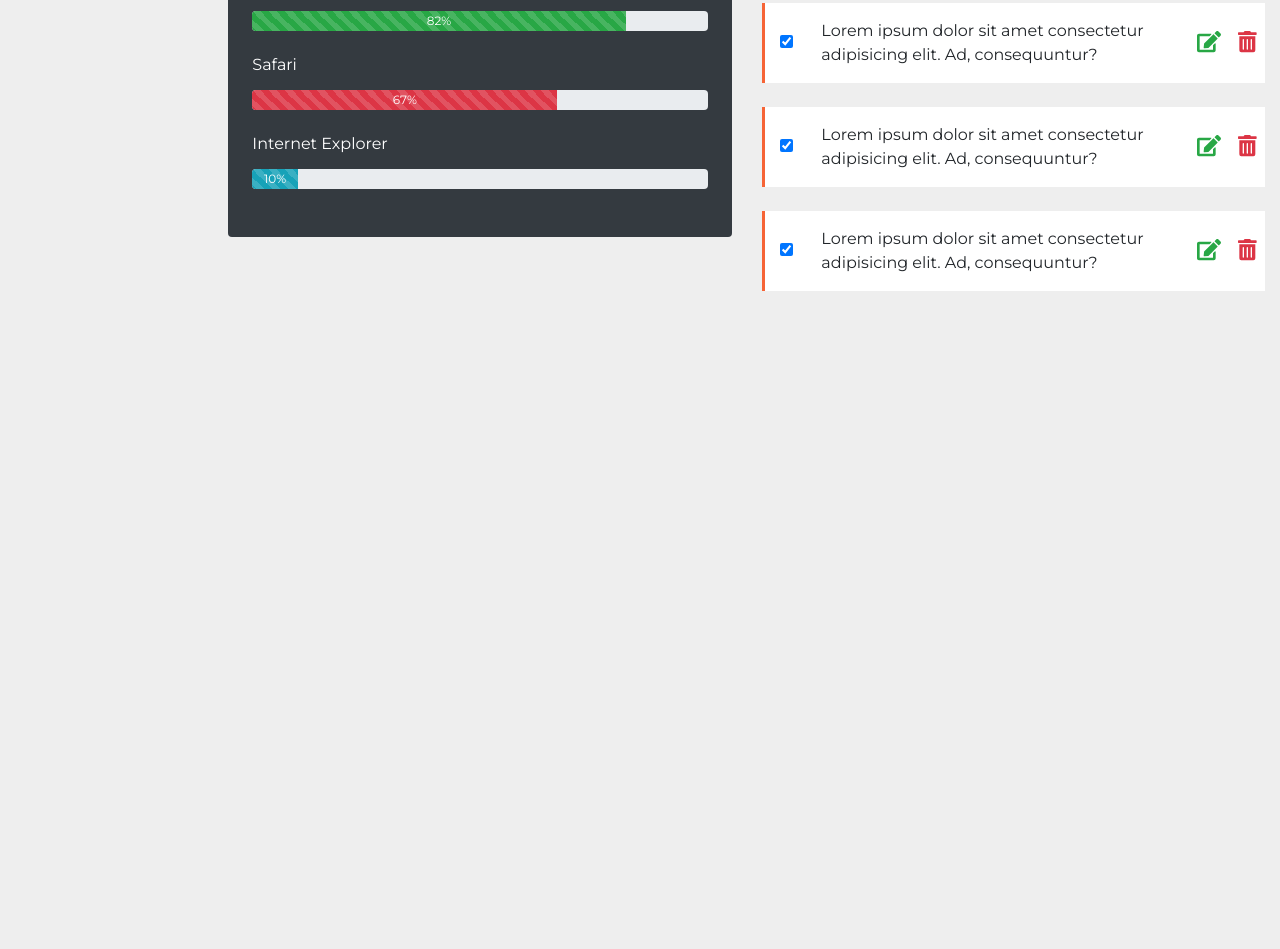
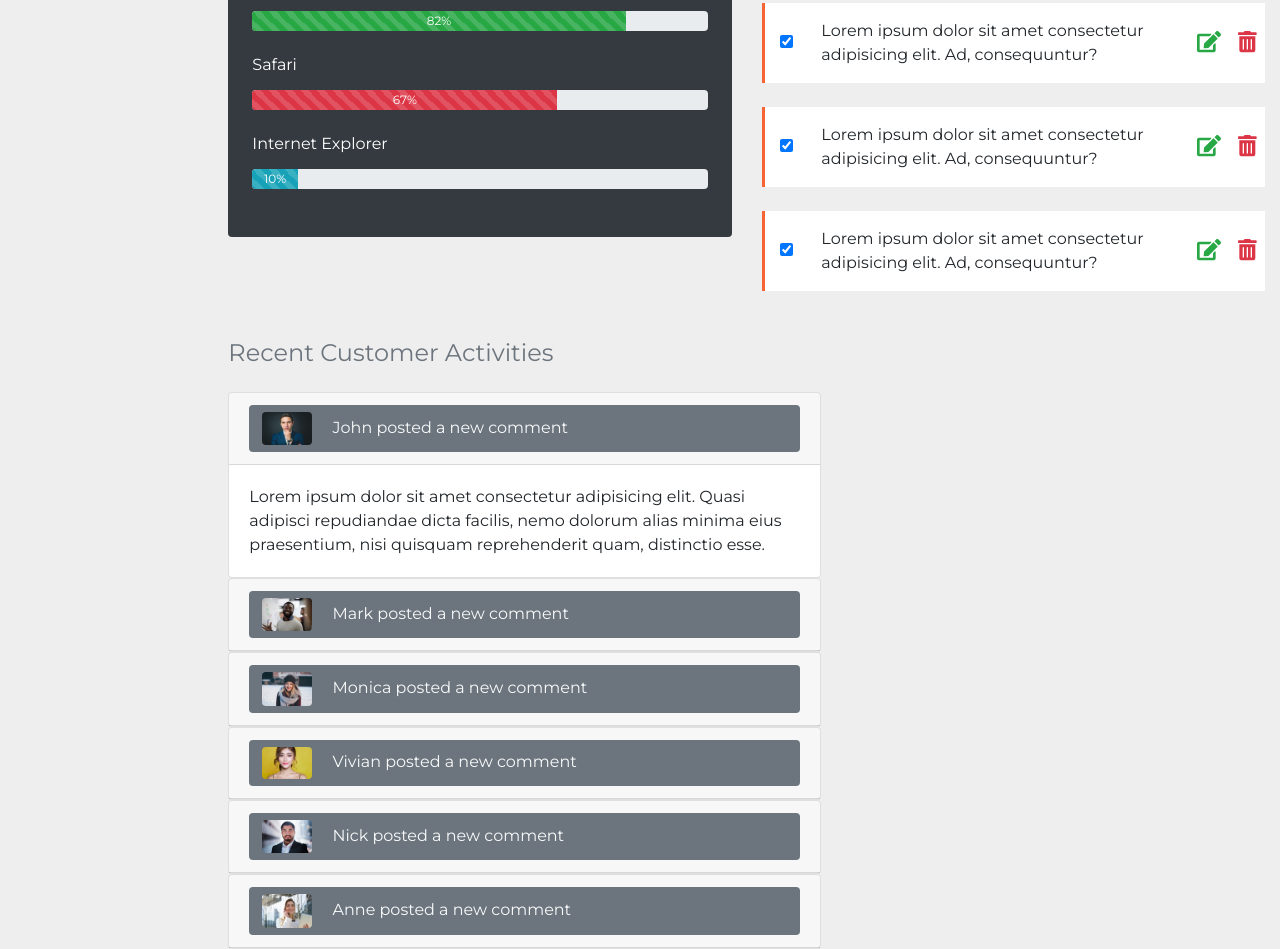
Before and after one commit to scampcoder/Dashboard, a plain HTML site: page index.html in a window 1280 px wide. Shown: the part 1175-2124 px from the top of the page. Before the commit the page ends 1514 px from the top, so only its background shows below. Drawn offline with nearby package versions, Linux system fonts and the light colour scheme.

Commit message:
Comments

```diff
--- a/index.html
+++ b/index.html
@@ -484,6 +484,99 @@
     </section>
     <!-- end of progress / task list -->
 
+    <!-- activities / quick post -->
+    <section>
+      <div class="container-fluid">
+        <div class="row">
+          <div class="col-xl-10 col-lg-9 col-md-8 ml-auto">
+            <div class="row">
+              <div class="col-xl-7">
+                <h4 class="text-muted mb-4">Recent Customer Activities</h4>
+                <div id="accordion">
+                  <div class="card">
+                    <div class="card-header">
+                      <button class="btn btn-block bg-secondary text-light text-left" data-toggle="collapse" data-target="#collapseOne"><img src="images/cust1.jpeg" class="mr-3 rounded" width="50px">
+                        John posted a new comment
+                      </button>
+                    </div>
+                    <div class="collapse show" id="collapseOne" data-parent="#accordion">
+                      <div class="card-body">
+                        Lorem ipsum dolor sit amet consectetur adipisicing elit. Quasi adipisci repudiandae dicta facilis, nemo dolorum alias minima eius praesentium, nisi quisquam reprehenderit quam, distinctio esse.
+                      </div>
+                    </div>
+                  </div>
+                  <div class="card">
+                    <div class="card-header">
+                      <button class="btn btn-block bg-secondary text-light text-left" data-toggle="collapse" data-target="#collapseTwo"><img src="images/cust2.jpeg" class="mr-3 rounded" width="50px">
+                        Mark posted a new comment
+                      </button>
+                    </div>
+                    <div class="collapse" id="collapseTwo" data-parent="#accordion">
+                      <div class="card-body">
+                        Lorem ipsum dolor sit amet consectetur adipisicing elit. Quasi adipisci repudiandae dicta facilis, nemo dolorum alias minima eius praesentium, nisi quisquam reprehenderit quam, distinctio esse.
+                      </div>
+                    </div>
+                  </div>
+                  <div class="card">
+                    <div class="card-header">
+                      <button class="btn btn-block bg-secondary text-light text-left" data-toggle="collapse" data-target="#collapseThree"><img src="images/cust3.jpeg" class="mr-3 rounded" width="50px">
+                        Monica posted a new comment
+                      </button>
+                    </div>
+                    <div class="collapse" id="collapseThree" data-parent="#accordion">
+                      <div class="card-body">
+                        Lorem ipsum dolor sit amet consectetur adipisicing elit. Quasi adipisci repudiandae dicta facilis, nemo dolorum alias minima eius praesentium, nisi quisquam reprehenderit quam, distinctio esse.
+                      </div>
+                    </div>
+                  </div>
+                  <div class="card">
+                    <div class="card-header">
+                      <button class="btn btn-block bg-secondary text-light text-left" data-toggle="collapse" data-target="#collapseFour"><img src="images/cust4.jpeg" class="mr-3 rounded" width="50px">
+                        Vivian posted a new comment
+                      </button>
+                    </div>
+                    <div class="collapse" id="collapseFour" data-parent="#accordion">
+                      <div class="card-body">
+                        Lorem ipsum dolor sit amet consectetur adipisicing elit. Quasi adipisci repudiandae dicta facilis, nemo dolorum alias minima eius praesentium, nisi quisquam reprehenderit quam, distinctio esse.
+                      </div>
+                    </div>
+                  </div>
+                  <div class="card">
+                    <div class="card-header">
+                      <button class="btn btn-block bg-secondary text-light text-left" data-toggle="collapse" data-target="#collapseFive"><img src="images/cust5.jpeg" class="mr-3 rounded" width="50px">
+                        Nick posted a new comment
+                      </button>
+                    </div>
+                    <div class="collapse" id="collapseFive" data-parent="#accordion">
+                      <div class="card-body">
+                        Lorem ipsum dolor sit amet consectetur adipisicing elit. Quasi adipisci repudiandae dicta facilis, nemo dolorum alias minima eius praesentium, nisi quisquam reprehenderit quam, distinctio esse.
+                      </div>
+                    </div>
+                  </div>
+                  <div class="card">
+                    <div class="card-header">
+                      <button class="btn btn-block bg-secondary text-light text-left" data-toggle="collapse" data-target="#collapseSix"><img src="images/cust6.jpeg" class="mr-3 rounded" width="50px">
+                        Anne posted a new comment
+                      </button>
+                    </div>
+                    <div class="collapse" id="collapseSix" data-parent="#accordion">
+                      <div class="card-body">
+                        Lorem ipsum dolor sit amet consectetur adipisicing elit. Quasi adipisci repudiandae dicta facilis, nemo dolorum alias minima eius praesentium, nisi quisquam reprehenderit quam, distinctio esse.
+                      </div>
+                    </div>
+                  </div>
+                </div>
+              </div>
+              <div class="col-xl-5">
+
+              </div>
+            </div>
+          </div>
+        </div>
+      </div>
+    </section>
+    <!-- end of activities / quick post -->
+
     <script src="https://code.jquery.com/jquery-3.3.1.slim.min.js" integrity="sha384-q8i/X+965DzO0rT7abK41JStQIAqVgRVzpbzo5smXKp4YfRvH+8abtTE1Pi6jizo" crossorigin="anonymous"></script>
     <script src="https://cdnjs.cloudflare.com/ajax/libs/popper.js/1.14.3/umd/popper.min.js" integrity="sha384-ZMP7rVo3mIykV+2+9J3UJ46jBk0WLaUAdn689aCwoqbBJiSnjAK/l8WvCWPIPm49" crossorigin="anonymous"></script>
     <script src="https://stackpath.bootstrapcdn.com/bootstrap/4.1.1/js/bootstrap.min.js" integrity="sha384-smHYKdLADwkXOn1EmN1qk/HfnUcbVRZyYmZ4qpPea6sjB/pTJ0euyQp0Mk8ck+5T" crossorigin="anonymous"></script>
```
Also changed, not shown: 1 other file.
